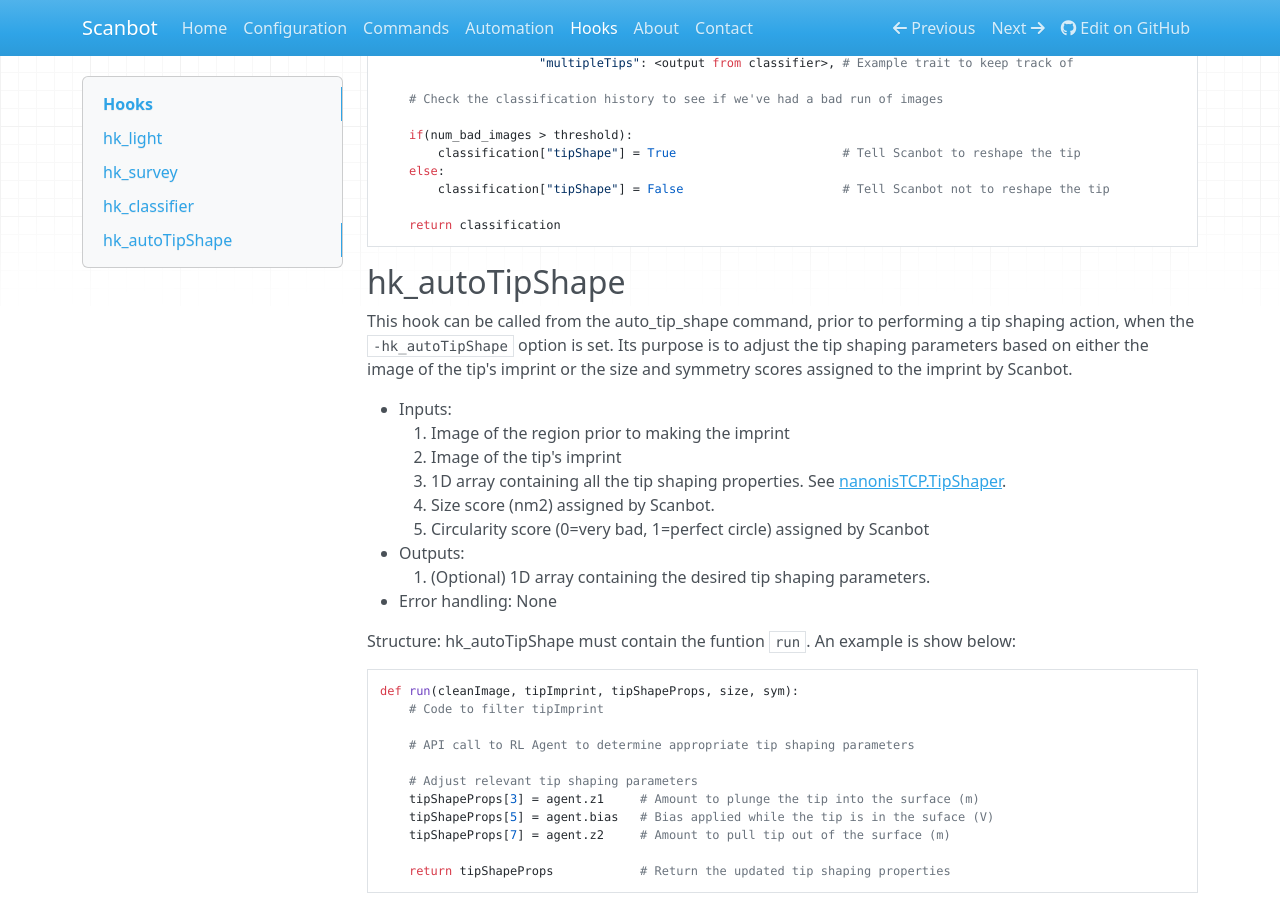
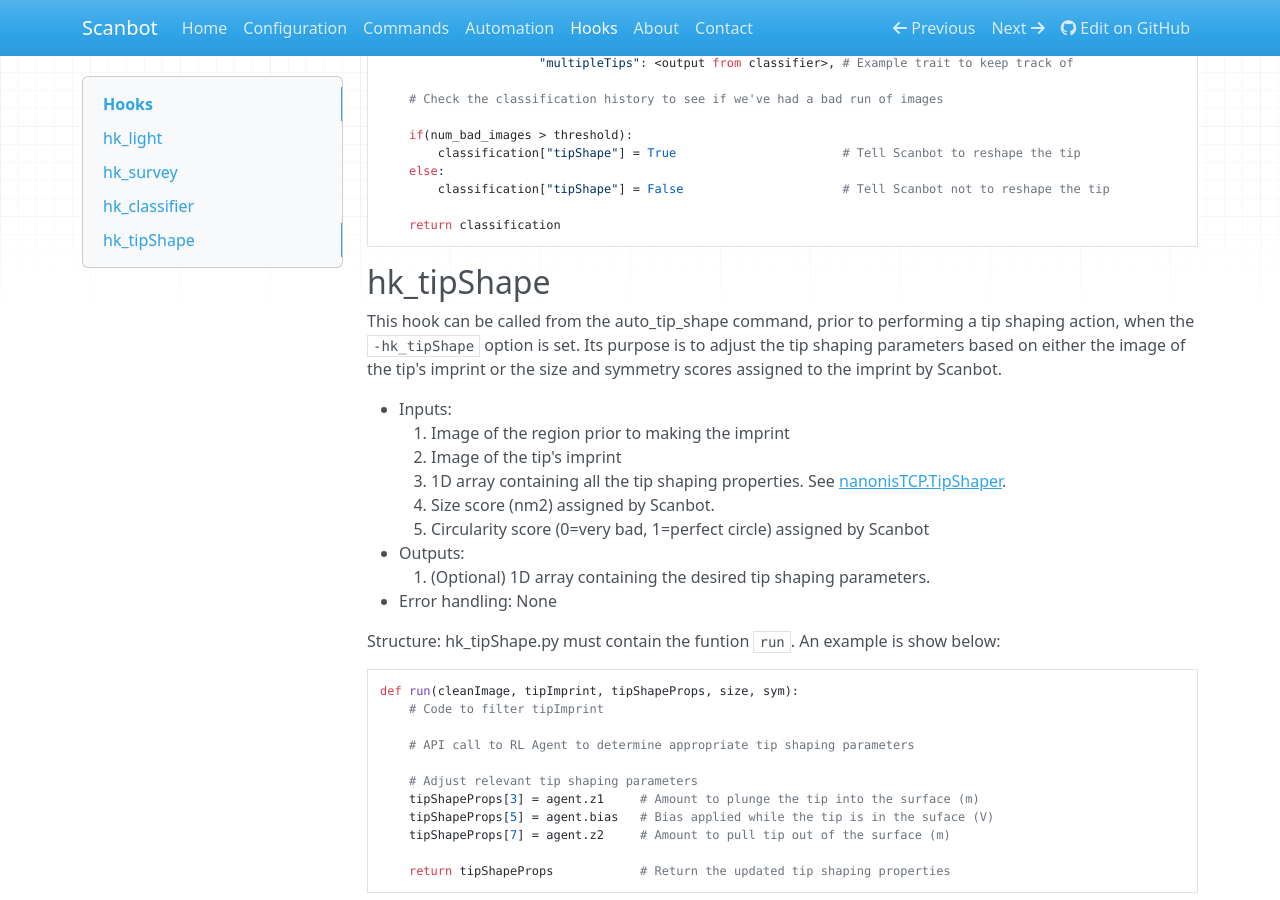
Before and after one commit to New-Horizons-SPM/scanbot, an MkDocs documentation site: the page built from docs/hooks.md, in a window 1280 px wide and 900 px high, scrolled down 1765 px. Built offline with MkDocs 1.6.1, drawn with Linux system fonts in a browser that asks for light colours; nearby versions of some CDN libraries.

Commit message:
Update hooks.md

````diff
--- a/docs/hooks.md
+++ b/docs/hooks.md
@@ -84,8 +84,8 @@
     return classification
 ```
 
-## hk_autoTipShape
-This hook can be called from the auto_tip_shape command, prior to performing a tip shaping action, when the ```-hk_autoTipShape``` option is set.
+## hk_tipShape
+This hook can be called from the auto_tip_shape command, prior to performing a tip shaping action, when the ```-hk_tipShape``` option is set.
 Its purpose is to adjust the tip shaping parameters based on either the image of the tip's imprint or the size and symmetry scores assigned to the imprint by Scanbot.
 
 * Inputs:
@@ -98,7 +98,7 @@
     1. (Optional) 1D array containing the desired tip shaping parameters.
 * Error handling: None
 
-Structure: hk_autoTipShape must contain the funtion ```run```. An example is show below:
+Structure: hk_tipShape.py must contain the funtion ```run```. An example is show below:
 ```Python
 def run(cleanImage, tipImprint, tipShapeProps, size, sym):
     # Code to filter tipImprint
````
